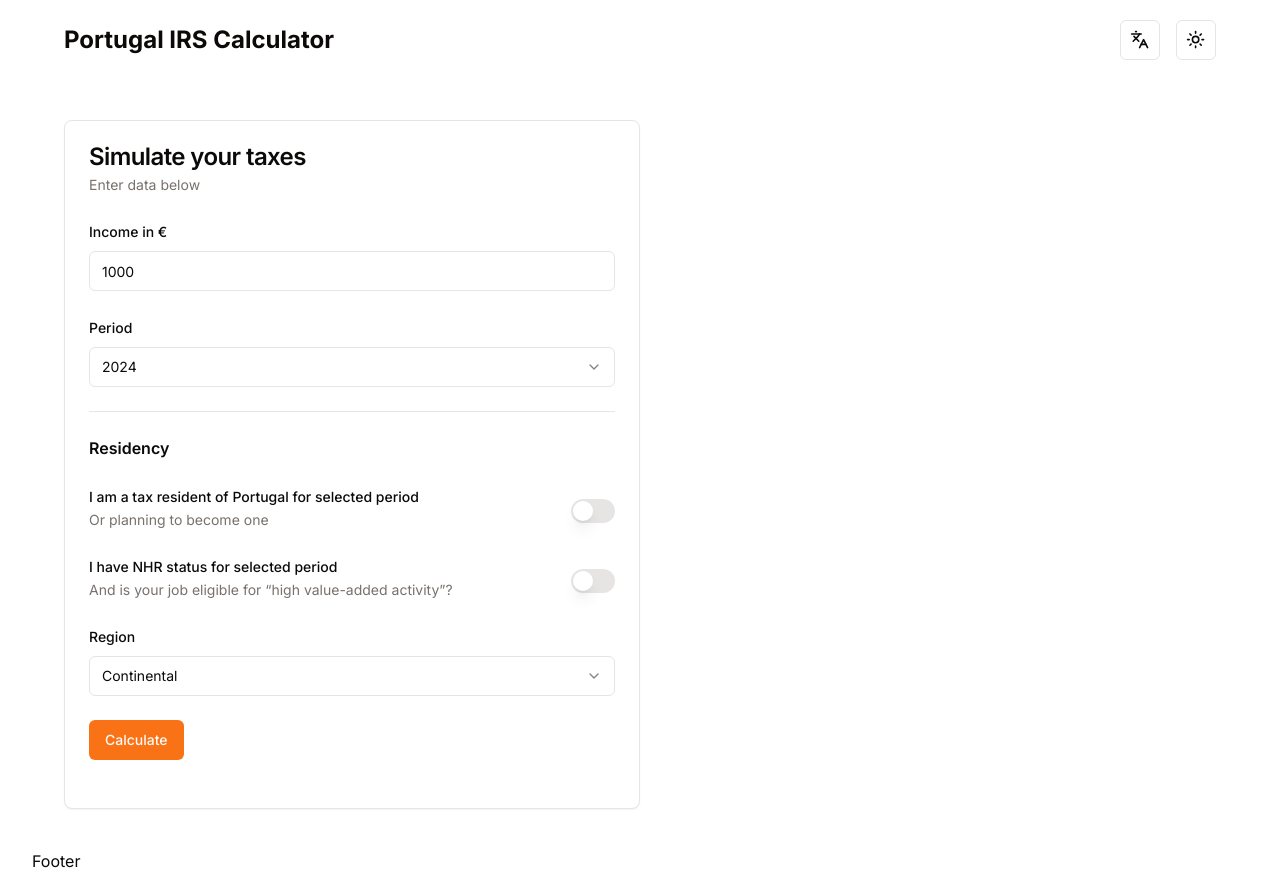
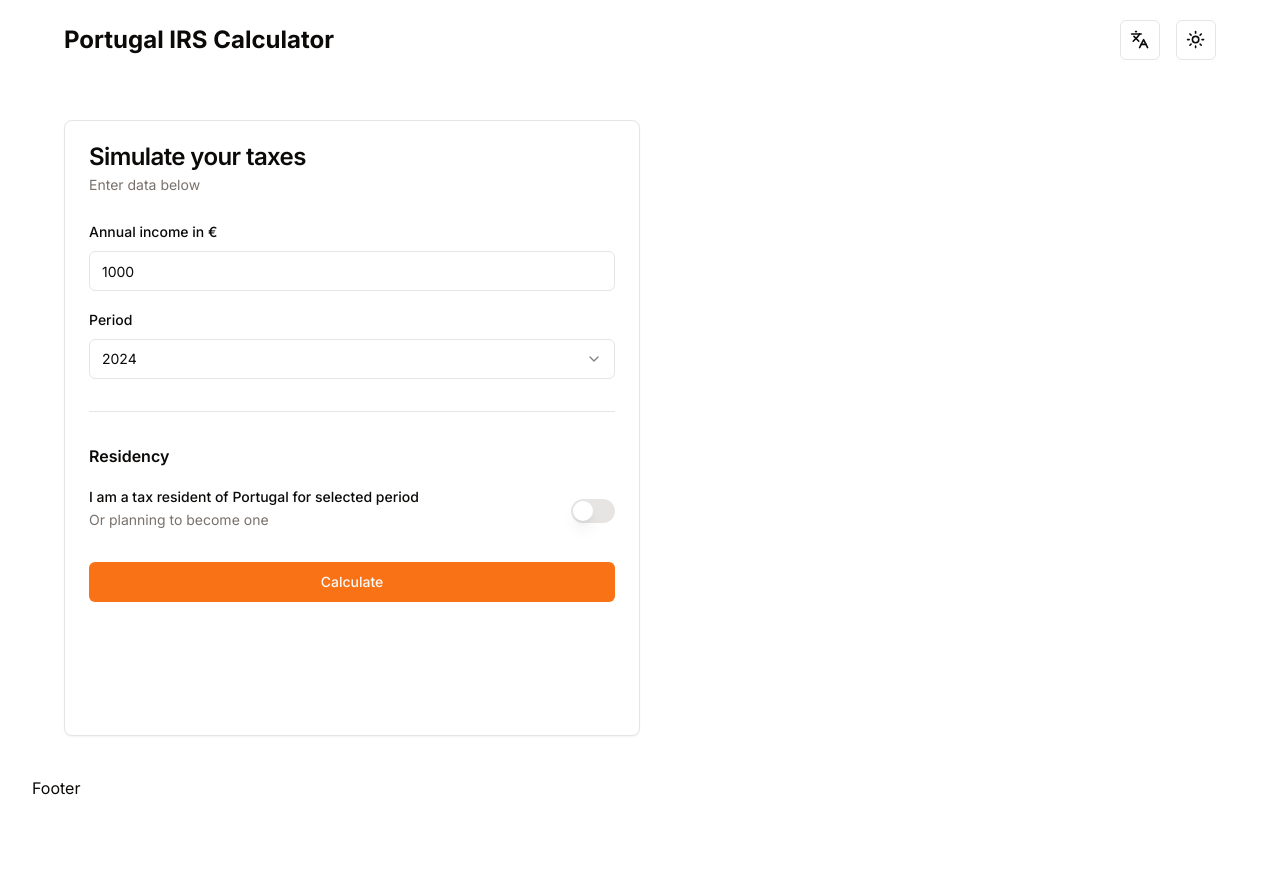
Before and after one commit to ddrigota/portugal-tax, a Next.js app: page / in a window 1280 px wide. After the commit the page ends 800 px from the top, so only its background shows below. Built offline with nearby package versions, Linux system fonts and the light colour scheme.

Commit message:
finish form residency category layout

```diff
--- a/components/TaxForm.tsx
+++ b/components/TaxForm.tsx
@@ -4,7 +4,6 @@ import {
   Card,
   CardContent,
   CardDescription,
-  CardFooter,
   CardHeader,
   CardTitle,
 } from "@/components/ui/card";
@@ -30,6 +29,7 @@ import {
   SelectValue,
 } from "./ui/select";
 import { Separator } from "./ui/separator";
+import { Slider } from "./ui/slider";
 import { Switch } from "./ui/switch";
 
 const formSchema = z.object({
@@ -38,6 +38,8 @@ const formSchema = z.object({
   portugalResidency: z.boolean(),
   nhrStatus: z.boolean(),
   region: z.enum(["continental", "madeira", "azores"]),
+  haveChildren: z.boolean(),
+  numberOfChildren: z.coerce.number().positive().min(1).max(10),
 });
 
 export function TaxForm() {
@@ -49,8 +51,16 @@ export function TaxForm() {
       portugalResidency: false,
       nhrStatus: false,
       region: "continental",
+      haveChildren: false,
+      numberOfChildren: 1,
     },
+    mode: "onChange",
   });
+
+  const { formState } = form;
+
+  const portugalResidency = form.watch("portugalResidency");
+  const haveChildren = form.watch("haveChildren");
 
   function onSubmit(values: z.infer<typeof formSchema>) {
     console.log(values);
@@ -64,20 +74,21 @@ export function TaxForm() {
       </CardHeader>
       <CardContent>
         <Form {...form}>
-          <form onSubmit={form.handleSubmit(onSubmit)} className="space-y-6">
+          <form onSubmit={form.handleSubmit(onSubmit)} className="space-y-8">
+            <div className="space-y-4">
               <FormField
                 control={form.control}
                 name="income"
                 render={({ field }) => (
                   <FormItem>
-                  <FormLabel>Income in €</FormLabel>
+                    <FormLabel>Annual income in €</FormLabel>
                     <FormControl>
                       <Input type="number" {...field} />
                     </FormControl>
                     <FormMessage />
                   </FormItem>
                 )}
-            />{" "}
+              />
               <FormField
                 control={form.control}
                 name="period"
@@ -100,7 +111,9 @@ export function TaxForm() {
                   </FormItem>
                 )}
               />
+            </div>
             <Separator />
+            <div className="space-y-4">
               <h1 className="font-semibold">Residency</h1>
               <FormField
                 control={form.control}
@@ -111,26 +124,8 @@ export function TaxForm() {
                       <FormLabel>
                         I am a tax resident of Portugal for selected period
                       </FormLabel>
-                    <FormDescription>Or planning to become one</FormDescription>
-                  </div>
-                  <FormControl>
-                    <Switch
-                      checked={field.value}
-                      onCheckedChange={field.onChange}
-                    />
-                  </FormControl>
-                </FormItem>
-              )}
-            />
-            <FormField
-              control={form.control}
-              name="nhrStatus"
-              render={({ field }) => (
-                <FormItem className="flex flex-row items-center justify-between">
-                  <div className="space-y-0.5">
-                    <FormLabel>I have NHR status for selected period</FormLabel>
                       <FormDescription>
-                      And is your job eligible for “high value-added activity”?
+                        Or planning to become one
                       </FormDescription>
                     </div>
                     <FormControl>
@@ -139,6 +134,33 @@ export function TaxForm() {
                         onCheckedChange={field.onChange}
                       />
                     </FormControl>
+                    <FormMessage />
+                  </FormItem>
+                )}
+              />
+              {portugalResidency && (
+                <>
+                  <FormField
+                    control={form.control}
+                    name="nhrStatus"
+                    render={({ field }) => (
+                      <FormItem className="flex flex-row items-center justify-between">
+                        <div className="space-y-0.5">
+                          <FormLabel>
+                            I have NHR status for selected period
+                          </FormLabel>
+                          <FormDescription>
+                            And is your job eligible for “high value-added
+                            activity”?
+                          </FormDescription>
+                        </div>
+                        <FormControl>
+                          <Switch
+                            checked={field.value}
+                            onCheckedChange={field.onChange}
+                          />
+                        </FormControl>
+                        <FormMessage />
                       </FormItem>
                     )}
                   />
@@ -154,7 +176,9 @@ export function TaxForm() {
                               <SelectValue placeholder="Continental" />
                             </SelectTrigger>
                             <SelectContent>
-                        <SelectItem value="continental">Continental</SelectItem>
+                              <SelectItem value="continental">
+                                Continental
+                              </SelectItem>
                               <SelectItem value="madeira">Madeira</SelectItem>
                               <SelectItem value="azores">Azores</SelectItem>
                             </SelectContent>
@@ -164,11 +188,58 @@ export function TaxForm() {
                       </FormItem>
                     )}
                   />
-            <Button type="submit">Calculate</Button>
+                  <FormField
+                    control={form.control}
+                    name="haveChildren"
+                    render={({ field }) => (
+                      <FormItem className="flex flex-row items-center justify-between">
+                        <div className="space-y-0.5">
+                          <FormLabel>I have children</FormLabel>
+                          <FormDescription>Below 18 years old</FormDescription>
+                        </div>
+                        <FormControl>
+                          <Switch
+                            checked={field.value}
+                            onCheckedChange={field.onChange}
+                          />
+                        </FormControl>
+                        <FormMessage />
+                      </FormItem>
+                    )}
+                  />
+                  {haveChildren && (
+                    <FormField
+                      control={form.control}
+                      name="numberOfChildren"
+                      render={({ field: { value, onChange } }) => (
+                        <FormItem>
+                          <FormLabel>Number of children: {value}</FormLabel>
+                          <FormControl>
+                            <Slider
+                              min={1}
+                              max={10}
+                              step={1}
+                              onValueChange={onChange}
+                            />
+                          </FormControl>
+                          <FormMessage />
+                        </FormItem>
+                      )}
+                    />
+                  )}
+                </>
+              )}
+            </div>
+            <Button
+              type="submit"
+              disabled={!formState.isValid}
+              className="w-full"
+            >
+              Calculate
+            </Button>
           </form>
         </Form>
       </CardContent>
-      <CardFooter className="flex justify-between"></CardFooter>
     </Card>
   );
 }
--- /dev/null
+++ b/components/ui/slider.tsx
@@ -0,0 +1,28 @@
+"use client"
+
+import * as React from "react"
+import * as SliderPrimitive from "@radix-ui/react-slider"
+
+import { cn } from "@/lib/utils"
+
+const Slider = React.forwardRef<
+  React.ElementRef<typeof SliderPrimitive.Root>,
+  React.ComponentPropsWithoutRef<typeof SliderPrimitive.Root>
+>(({ className, ...props }, ref) => (
+  <SliderPrimitive.Root
+    ref={ref}
+    className={cn(
+      "relative flex w-full touch-none select-none items-center",
+      className
+    )}
+    {...props}
+  >
+    <SliderPrimitive.Track className="relative h-2 w-full grow overflow-hidden rounded-full bg-secondary">
+      <SliderPrimitive.Range className="absolute h-full bg-primary" />
+    </SliderPrimitive.Track>
+    <SliderPrimitive.Thumb className="block h-5 w-5 rounded-full border-2 border-primary bg-background ring-offset-background transition-colors focus-visible:outline-none focus-visible:ring-2 focus-visible:ring-ring focus-visible:ring-offset-2 disabled:pointer-events-none disabled:opacity-50" />
+  </SliderPrimitive.Root>
+))
+Slider.displayName = SliderPrimitive.Root.displayName
+
+export { Slider }
--- a/package.json
+++ b/package.json
@@ -14,6 +14,7 @@
     "@radix-ui/react-label": "^2.0.2",
     "@radix-ui/react-select": "^2.0.0",
     "@radix-ui/react-separator": "^1.0.3",
+    "@radix-ui/react-slider": "^1.1.2",
     "@radix-ui/react-slot": "^1.0.2",
     "@radix-ui/react-switch": "^1.0.3",
     "@reduxjs/toolkit": "^2.2.5",
```
Also changed, not shown: tailwind.config.ts (+8 -8 lines), 1 other file (tests, documents, lock files or other folders). Lines whose indentation alone changed are shown as unchanged.
